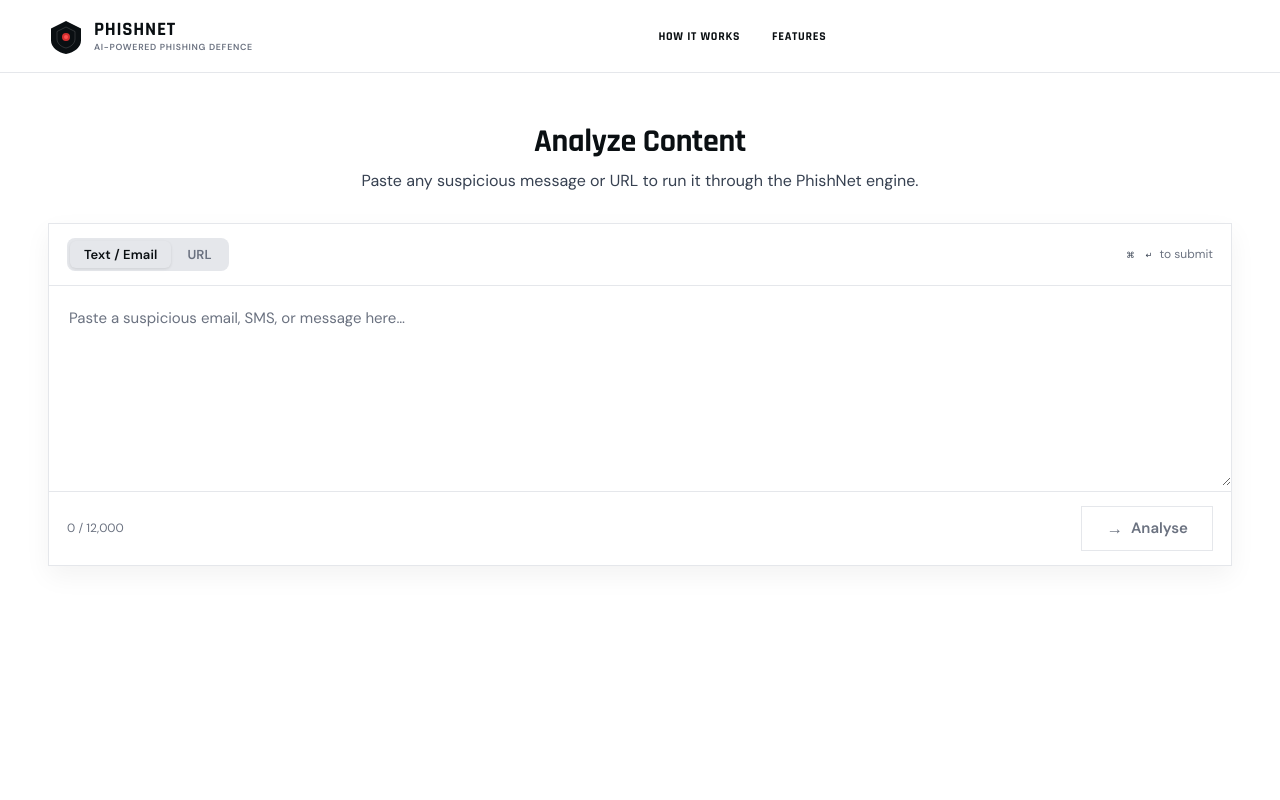
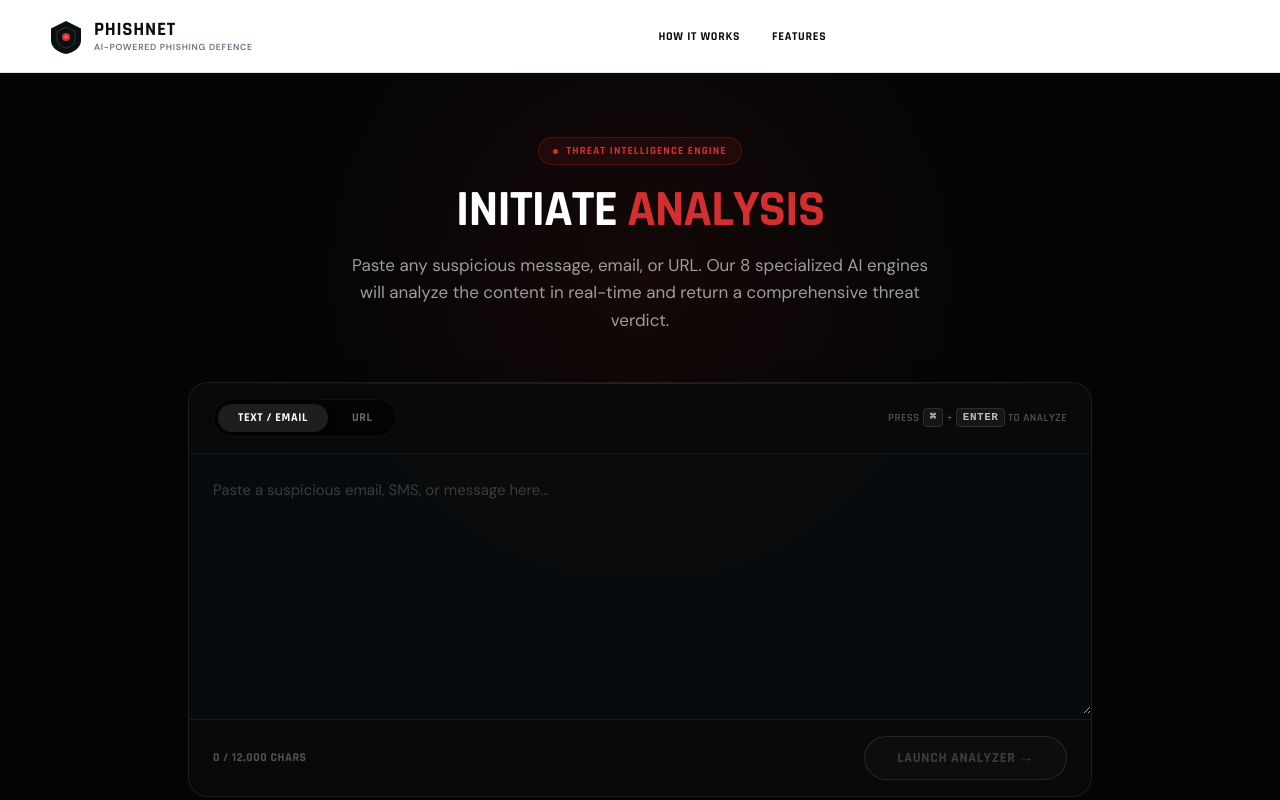
Before and after one commit to Singh4599/PhishNet, a Next.js app: page /scan in a window 1280 px wide. Shown: the top 800 px of the page. Built offline with nearby package versions, Linux system fonts and the light colour scheme.

Commit message:
feat(ui): upgrade scan dashboard to premium dark theme

```diff
--- a/app/components/InputPanel.tsx
+++ b/app/components/InputPanel.tsx
@@ -1,8 +1,4 @@
 "use client";
-
-/**
- * components/InputPanel.tsx — Light premium input panel
- */
 
 import type { AnalysisType } from "@/lib/types";
 import { MAX_CONTENT_LENGTH } from "@/lib/validation";
@@ -42,26 +38,32 @@ export default function InputPanel({
   return (
     <div
       style={{
-        borderRadius: "var(--radius-card)",
-        border: `1px solid ${focused ? "var(--primary)" : "var(--glass-border)"}`,
-        background: "var(--glass)",
+        borderRadius: "var(--radius-lg)",
+        border: `1px solid ${focused ? "rgba(211,47,47,0.4)" : "rgba(255,255,255,0.08)"}`,
+        background: "rgba(10, 15, 18, 0.7)",
+        backdropFilter: "blur(20px)",
+        WebkitBackdropFilter: "blur(20px)",
         boxShadow: focused
-          ? "0 0 0 3px var(--primary-glow-2), 0 10px 25px rgba(0,0,0,0.05)"
-          : "0 10px 25px rgba(0,0,0,0.05)",
-        transition: "border-color 0.2s ease, box-shadow 0.3s ease",
+          ? "0 0 0 4px rgba(211,47,47,0.1), 0 20px 40px rgba(0,0,0,0.5)"
+          : "0 20px 40px rgba(0,0,0,0.3)",
+        transition: "all 0.3s var(--ease-out-expo)",
         overflow: "hidden",
+        position: "relative"
       }}
     >
+      {/* Subtle top inner glow */}
+      <div style={{ position: "absolute", top: 0, left: 0, right: 0, height: "1px", background: "linear-gradient(90deg, transparent, rgba(255,255,255,0.1), transparent)" }} />
+
       {/* ── Mode toggle ── */}
       <div
         style={{
-          padding: "0.875rem 1.125rem",
-          borderBottom: "1px solid var(--glass-border)",
+          padding: "1rem 1.5rem",
+          borderBottom: "1px solid rgba(255,255,255,0.06)",
           display: "flex",
           alignItems: "center",
           justifyContent: "space-between",
           gap: "1rem",
-          backgroundColor: "var(--bg-3)",
+          background: "rgba(0,0,0,0.2)",
         }}
       >
         {/* Segmented control */}
@@ -70,68 +72,47 @@ export default function InputPanel({
           aria-label="Content type"
           style={{
             display: "flex",
-            background: "var(--glass-border)",
-            borderRadius: "0.5rem",
-            padding: "3px",
-            gap: "2px",
+            background: "rgba(0,0,0,0.4)",
+            border: "1px solid rgba(255,255,255,0.05)",
+            borderRadius: "var(--radius-pill)",
+            padding: "4px",
+            gap: "4px",
           }}
         >
           {(["text", "url"] as const).map((t) => (
             <button
               key={t}
-              id={`mode-${t}`}
               onClick={() => onModeChange(t)}
               aria-pressed={mode === t}
               style={{
-                padding: "0.3rem 0.875rem",
-                borderRadius: "0.375rem",
+                padding: "0.4rem 1.25rem",
+                borderRadius: "var(--radius-pill)",
                 border: "none",
                 cursor: "pointer",
-                fontSize: "0.8125rem",
-                fontWeight: 600,
-                fontFamily: "inherit",
-                letterSpacing: "0.01em",
-                transition: "all 0.15s ease",
-                background: mode === t ? "var(--bg-2)" : "transparent",
-                color: mode === t ? "var(--text-1)" : "var(--text-3)",
-                boxShadow: mode === t ? "0 1px 3px rgba(0,0,0,0.1)" : "none",
+                fontSize: "0.75rem",
+                fontFamily: "var(--font-rajdhani)",
+                fontWeight: 700,
+                letterSpacing: "0.05em",
+                textTransform: "uppercase",
+                transition: "all 0.2s ease",
+                background: mode === t ? "rgba(255,255,255,0.1)" : "transparent",
+                color: mode === t ? "#FFFFFF" : "rgba(255,255,255,0.4)",
+                boxShadow: mode === t ? "0 2px 8px rgba(0,0,0,0.2)" : "none",
               }}
             >
-              {t === "text" ? "Text / Email" : "URL"}
+              {t === "text" ? "TEXT / EMAIL" : "URL"}
             </button>
           ))}
         </div>
 
         {/* Hint */}
-        <span style={{ fontSize: "0.75rem", color: "var(--text-3)" }}>
-          <kbd style={{
-            padding: "0.15em 0.45em",
-            borderRadius: "4px",
-            border: "1px solid var(--glass-border-2)",
-            backgroundColor: "var(--glass)",
-            fontSize: "0.7em",
-            fontFamily: "monospace",
-            color: "var(--text-2)",
-          }}>⌘</kbd>
-          {" "}
-          <kbd style={{
-            padding: "0.15em 0.45em",
-            borderRadius: "4px",
-            border: "1px solid var(--glass-border-2)",
-            backgroundColor: "var(--glass)",
-            fontSize: "0.7em",
-            fontFamily: "monospace",
-            color: "var(--text-2)",
-          }}>↵</kbd>
-          {" "}to submit
+        <span style={{ fontSize: "0.6875rem", color: "rgba(255,255,255,0.3)", fontFamily: "var(--font-rajdhani)", fontWeight: 600, letterSpacing: "0.05em" }}>
+          PRESS <kbd style={{ padding: "0.2em 0.5em", borderRadius: "4px", background: "rgba(255,255,255,0.05)", border: "1px solid rgba(255,255,255,0.1)", color: "rgba(255,255,255,0.7)" }}>⌘</kbd> + <kbd style={{ padding: "0.2em 0.5em", borderRadius: "4px", background: "rgba(255,255,255,0.05)", border: "1px solid rgba(255,255,255,0.1)", color: "rgba(255,255,255,0.7)" }}>ENTER</kbd> TO ANALYZE
         </span>
       </div>
 
       {/* ── Textarea ── */}
       <div style={{ position: "relative" }}>
-        <label htmlFor="content-input" className="sr-only">
-          {mode === "text" ? "Message or email content" : "URL to analyse"}
-        </label>
         <textarea
           id="content-input"
           value={content}
@@ -141,26 +122,23 @@ export default function InputPanel({
           onBlur={() => setFocused(false)}
           placeholder={placeholder}
           disabled={isLoading}
-          aria-label={mode === "text" ? "Message or email content" : "URL to analyse"}
-          aria-describedby="char-count content-error"
           style={{
             width: "100%",
-            minHeight: "200px",
-            padding: "1.25rem 1.25rem",
+            minHeight: "260px",
+            padding: "1.5rem",
             border: "none",
             outline: "none",
             resize: "vertical",
             fontSize: "0.9375rem",
             lineHeight: 1.7,
-            fontFamily: "inherit",
-            color: "var(--text-1)",
+            fontFamily: "var(--font-dm-sans)",
+            color: "#FFFFFF",
             background: "transparent",
-            transition: "background 0.2s",
             boxSizing: "border-box",
           }}
         />
         <style>{`
-          #content-input::placeholder { color: var(--text-3); }
+          #content-input::placeholder { color: rgba(255,255,255,0.2); }
           #content-input:disabled { opacity: 0.5; cursor: not-allowed; }
         `}</style>
       </div>
@@ -168,48 +146,47 @@ export default function InputPanel({
       {/* ── Footer ── */}
       <div
         style={{
-          padding: "0.875rem 1.125rem",
-          borderTop: "1px solid var(--glass-border)",
+          padding: "1rem 1.5rem",
+          borderTop: "1px solid rgba(255,255,255,0.06)",
           display: "flex",
           alignItems: "center",
           justifyContent: "space-between",
-          gap: "1rem",
-          backgroundColor: "var(--bg)",
+          background: "rgba(0,0,0,0.2)",
         }}
       >
         {/* Char count */}
         <span
-          id="char-count"
           style={{
             fontSize: "0.75rem",
-            fontVariantNumeric: "tabular-nums",
-            color: isOverLimit ? "var(--danger)" : "var(--text-3)",
-            fontWeight: isOverLimit ? 600 : 400,
+            fontFamily: "var(--font-rajdhani)",
+            fontWeight: 700,
+            letterSpacing: "0.05em",
+            color: isOverLimit ? "#FF5252" : "rgba(255,255,255,0.3)",
           }}
         >
-          {charCount.toLocaleString()} / {MAX_CONTENT_LENGTH.toLocaleString()}
+          {charCount.toLocaleString()} / {MAX_CONTENT_LENGTH.toLocaleString()} CHARS
         </span>
 
         {/* Analyse button */}
         <button
-          id="analyze-button"
           onClick={onSubmit}
           disabled={!canSubmit}
-          aria-label="Analyse content for phishing"
-          className={canSubmit ? "btn-primary" : ""}
-          style={canSubmit ? {} : {
+          className={canSubmit ? "btn-red-solid" : ""}
+          style={canSubmit ? { padding: "0.75rem 2rem" } : {
             display: "inline-flex",
             alignItems: "center",
             gap: "0.5rem",
-            padding: "0.6875rem 1.5rem",
-            borderRadius: "var(--radius-btn)",
-            border: "1px solid var(--glass-border)",
-            background: "var(--bg-3)",
-            color: "var(--text-3)",
-            fontFamily: "inherit",
-            fontSize: "0.9375rem",
-            fontWeight: 600,
+            padding: "0.75rem 2rem",
+            borderRadius: "var(--radius-pill)",
+            border: "1px solid rgba(255,255,255,0.1)",
+            background: "rgba(255,255,255,0.02)",
+            color: "rgba(255,255,255,0.2)",
+            fontFamily: "var(--font-rajdhani)",
+            fontSize: "0.875rem",
+            fontWeight: 700,
+            letterSpacing: "0.05em",
             cursor: "not-allowed",
+            textTransform: "uppercase"
           }}
         >
           {isLoading ? (
@@ -219,20 +196,18 @@ export default function InputPanel({
                   display: "inline-block",
                   width: "14px",
                   height: "14px",
-                  border: "2px solid rgba(0,0,0,0.1)",
-                  borderTopColor: "currentColor",
+                  border: "2px solid rgba(255,255,255,0.2)",
+                  borderTopColor: "#FFFFFF",
                   borderRadius: "50%",
                   animation: "spin 0.7s linear infinite",
                   flexShrink: 0,
                 }}
-                aria-hidden="true"
               />
-              Analysing…
+              ANALYZING...
             </>
           ) : (
             <>
-              <span aria-hidden="true" style={{ fontSize: "1.1em" }}>→</span>
-              Analyse
+              LAUNCH ANALYZER →
             </>
           )}
         </button>
@@ -241,20 +216,17 @@ export default function InputPanel({
       {/* ── Error ── */}
       {error && (
         <div
-          id="content-error"
-          role="alert"
-          aria-live="polite"
           style={{
-            padding: "0.75rem 1.125rem",
-            borderTop: "1px solid var(--danger-border)",
-            backgroundColor: "var(--danger-bg)",
+            padding: "1rem 1.5rem",
+            borderTop: "1px solid rgba(211,47,47,0.3)",
+            backgroundColor: "rgba(211,47,47,0.1)",
             display: "flex",
-            alignItems: "flex-start",
-            gap: "0.5rem",
+            alignItems: "center",
+            gap: "0.75rem",
           }}
         >
-          <span style={{ fontSize: "0.875rem", flexShrink: 0 }} aria-hidden="true">⚠</span>
-          <p style={{ fontSize: "0.875rem", color: "var(--danger)", lineHeight: 1.5 }}>
+          <svg width="16" height="16" viewBox="0 0 24 24" fill="none" stroke="#FF5252" strokeWidth="2"><path d="M10.29 3.86L1.82 18a2 2 0 0 0 1.71 3h16.94a2 2 0 0 0 1.71-3L13.71 3.86a2 2 0 0 0-3.42 0z"/><line x1="12" y1="9" x2="12" y2="13"/><line x1="12" y1="17" x2="12.01" y2="17"/></svg>
+          <p style={{ fontSize: "0.8125rem", color: "#FF5252", fontWeight: 500, margin: 0 }}>
             {error}
           </p>
         </div>
--- a/app/scan/page.tsx
+++ b/app/scan/page.tsx
@@ -70,13 +70,24 @@ export default function ScanPage() {
     <>
       <Header />
 
-      <main style={{ minHeight: "calc(100vh - 70px)", display: "flex", flexDirection: "column", paddingTop: "3rem" }}>
+      <main style={{ position: "relative", minHeight: "calc(100vh - 72px)", display: "flex", flexDirection: "column", paddingTop: "4rem", backgroundColor: "#050505", overflow: "hidden" }}>
+        {/* Subtle grid and glow */}
+        <div className="bg-grid" style={{ position: "absolute", inset: 0, opacity: 0.1, pointerEvents: "none" }} />
+        <div style={{ position: "absolute", top: "-200px", left: "50%", transform: "translateX(-50%)", width: "800px", height: "800px", borderRadius: "50%", background: "radial-gradient(circle, rgba(211,47,47,0.08) 0%, transparent 60%)", pointerEvents: "none" }} />
 
-        <div className="content-width" style={{ flexGrow: 1, paddingBottom: "5rem" }}>
+        <div className="content-width" style={{ flexGrow: 1, paddingBottom: "5rem", position: "relative", zIndex: 1, maxWidth: "1000px" }}>
 
-          <div style={{ marginBottom: "2rem", textAlign: "center" }}>
-            <h1 style={{ fontSize: "2rem", marginBottom: "0.5rem" }}>Analyze Content</h1>
-            <p style={{ color: "var(--text-2)" }}>Paste any suspicious message or URL to run it through the PhishNet engine.</p>
+          <div style={{ marginBottom: "3rem", textAlign: "center", animation: "fadeInUp 0.6s var(--ease-out-expo) both" }}>
+            <div className="section-badge" style={{ marginBottom: "1.25rem", display: "inline-flex", background: "rgba(211,47,47,0.1)", border: "1px solid rgba(211,47,47,0.25)" }}>
+              <div style={{ width: "5px", height: "5px", borderRadius: "50%", background: "var(--red)", animation: "pulseRed 2s infinite" }} />
+              THREAT INTELLIGENCE ENGINE
+            </div>
+            <h1 style={{ fontSize: "clamp(2.5rem, 4vw, 3.5rem)", fontFamily: "var(--font-rajdhani)", fontWeight: 900, color: "#FFFFFF", textTransform: "uppercase", letterSpacing: "-0.02em", marginBottom: "1rem", lineHeight: 1 }}>
+              INITIATE <span style={{ color: "var(--red)" }}>ANALYSIS</span>
+            </h1>
+            <p style={{ fontSize: "1.0625rem", color: "rgba(255,255,255,0.6)", maxWidth: "600px", margin: "0 auto", lineHeight: 1.6 }}>
+              Paste any suspicious message, email, or URL. Our 8 specialized AI engines will analyze the content in real-time and return a comprehensive threat verdict.
+            </p>
           </div>
 
           {viewState === "idle" && (
```
